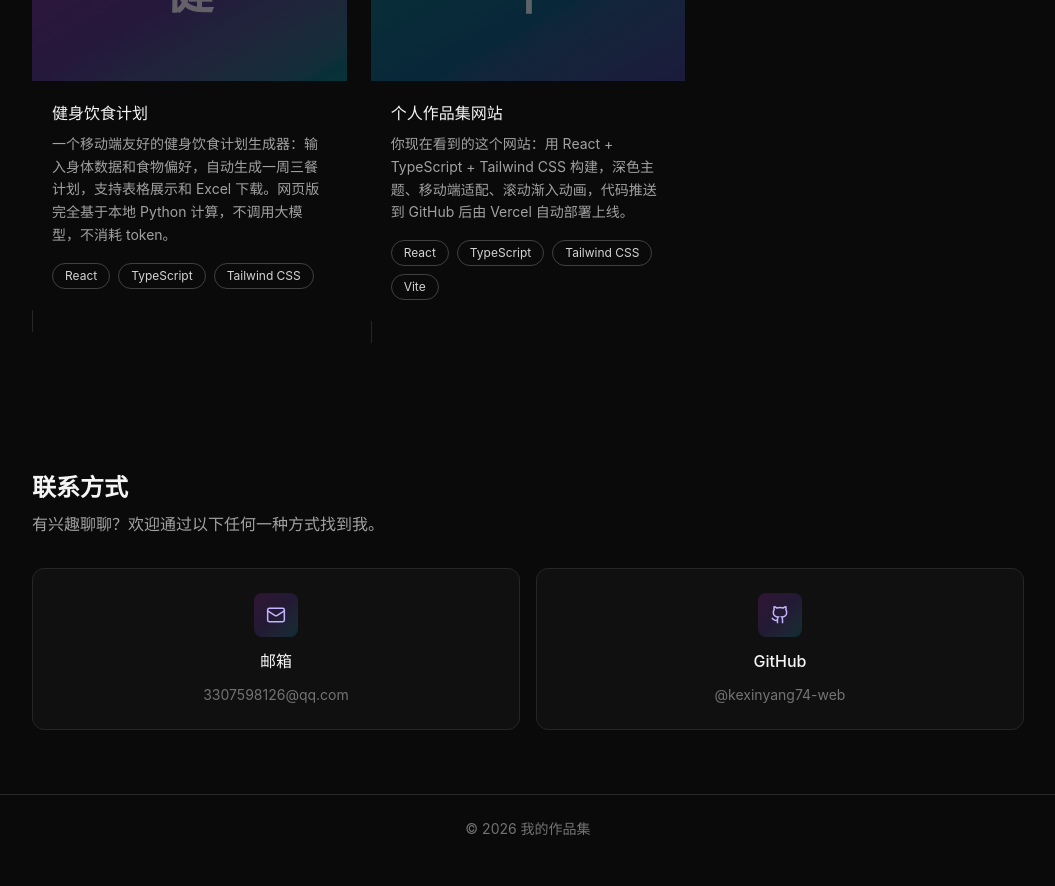
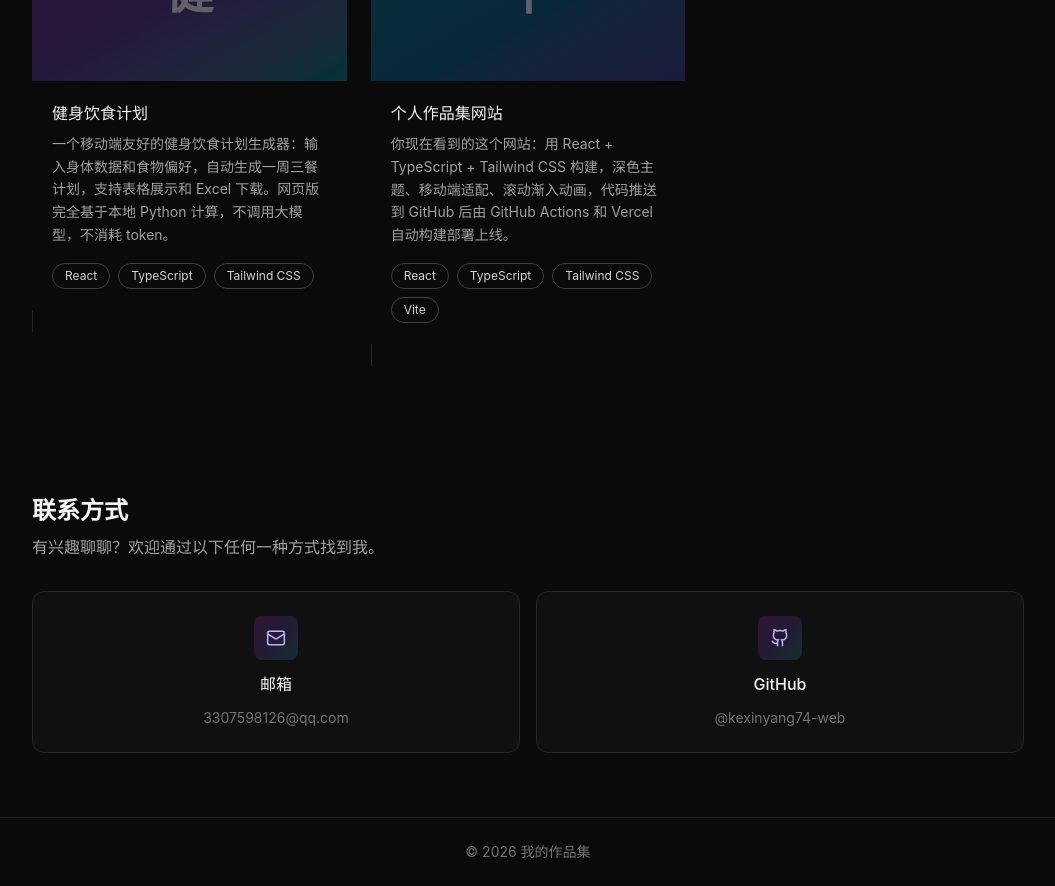
Before and after one commit to kexinyang74-web/kexinyang74-web.github.io, a React (Vite) app: page / in a window 1280 px wide. Shown: the part 1560-2446 px from the top of the page, without its empty margins (112-1167 px from the left). Before the commit the page ends 2423 px from the top, so only its background shows below. Built offline with nearby package versions, Linux system fonts and the light colour scheme.

Commit message:
作品集卡片链接改为 GitHub Pages；README 补充部署状态与 CI/CD 说明

```diff
--- a/src/data/projects.ts
+++ b/src/data/projects.ts
@@ -27,8 +27,8 @@ export const projects: Project[] = [
     id: 'portfolio',
     title: '个人作品集网站',
     description:
-      '你现在看到的这个网站：用 React + TypeScript + Tailwind CSS 构建，深色主题、移动端适配、滚动渐入动画，代码推送到 GitHub 后由 Vercel 自动部署上线。',
+      '你现在看到的这个网站：用 React + TypeScript + Tailwind CSS 构建，深色主题、移动端适配、滚动渐入动画，代码推送到 GitHub 后由 GitHub Actions 和 Vercel 自动构建部署上线。',
     techStack: ['React', 'TypeScript', 'Tailwind CSS', 'Vite'],
-    link: 'https://portfolio-taupe-nu-70.vercel.app',
+    link: 'https://kexinyang74-web.github.io',
   },
 ]
```
Also changed, not shown: 1 other file (tests, documents, lock files or other folders).
